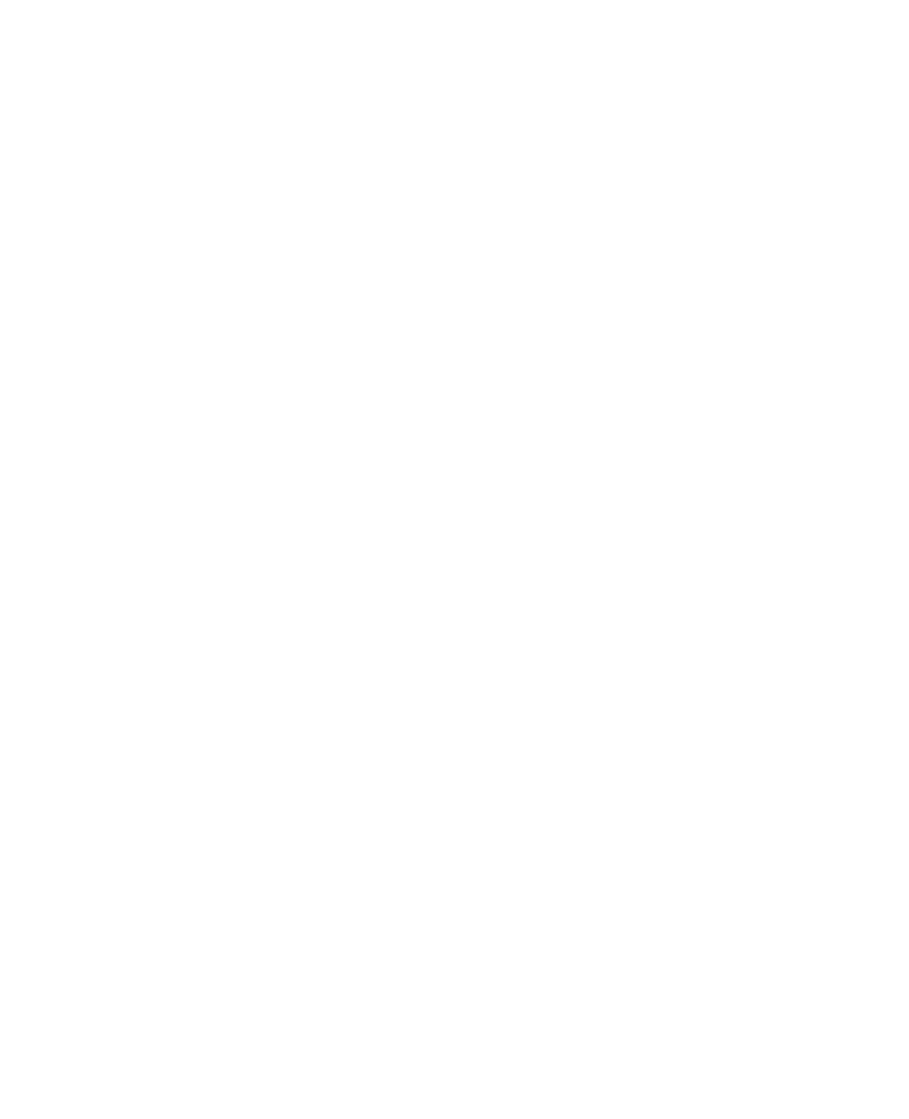
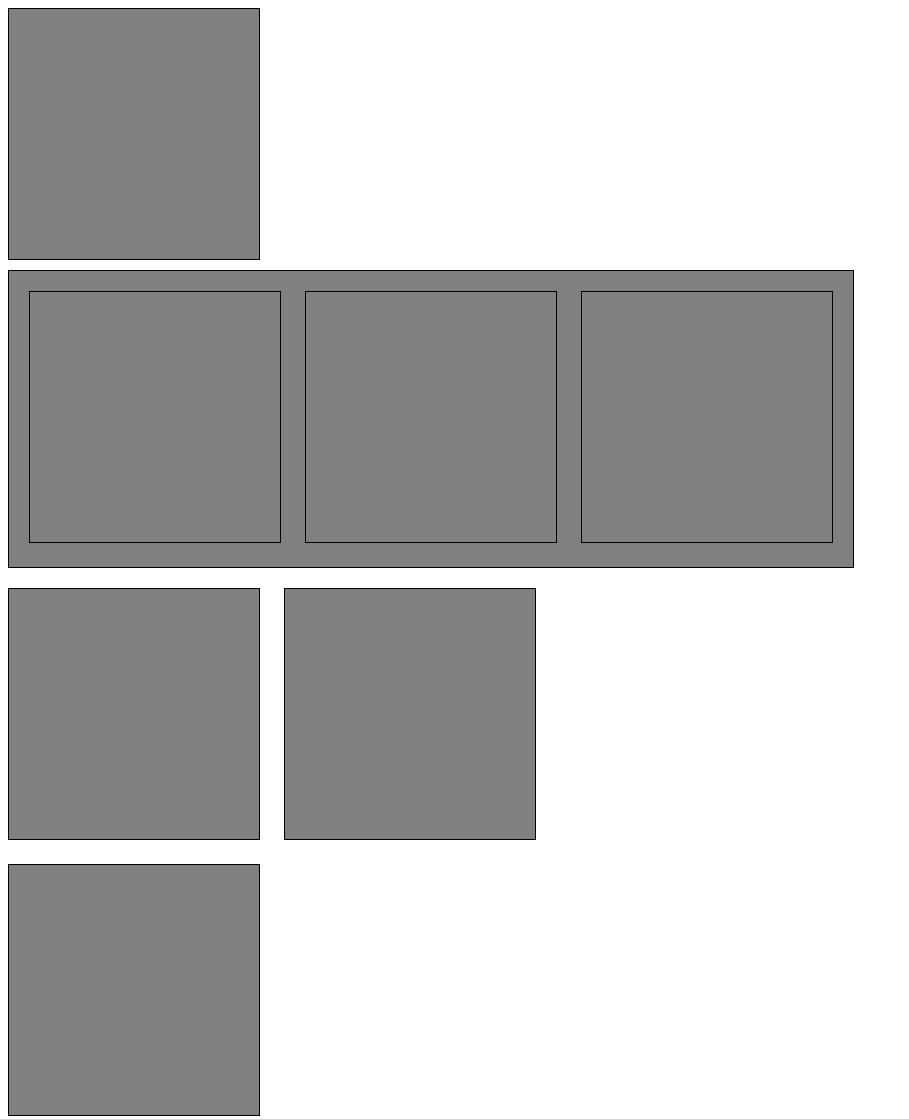
Before and after one commit to jlonuz/8-cajas, a plain HTML site: page index.html in a window 1280 px wide. Shown: the whole page, without its empty margins (0-909 px from the left). Before the commit the page ends 800 px from the top, so only its background shows below. Drawn offline with Linux system fonts and the light colour scheme.

Commit message:
cajas terminadas

```diff
--- a/css/main.css
+++ b/css/main.css
@@ -1 +1,28 @@
-/* Inserta tu CSS aqui */
+.solito	{
+	background-color: gray;
+	height: 250px;
+	width: 250px;
+	border:1px solid black;
+}
+.contenedor	{
+	padding: 10px;
+	background-color: gray;
+	border: 1px solid black;
+	margin-top: 10px;
+	display:inline-block;
+
+}
+.contenedor div 	{
+	display: inline-block;
+	margin:10px;
+}
+
+.amigos 	{
+	background-color: gray;
+	display:inline-block;
+	margin-top: 20px;
+	margin-right: 20px;
+}
+.ultimo 	{
+	margin-top: 20px;
+}
--- a/index.html
+++ b/index.html
@@ -1,9 +1,22 @@
 <!DOCTYPE html>
 <html>
 	<head>
-		<!-- Inserta tu código aqui -->
+		<meta charset="UTF-8">
+		<link rel="stylesheet" type="text/css" href="css/main.css">
+		<title>8-cajas</title>
+
 	</head>
 	<body>
-		<!-- Inserta tu código aqui -->
+		<div class="solito"></div>
+		<div class="contenedor">
+			<div class="solito"></div>
+			<div class="solito"></div>
+			<div class="solito"></div>
+		</div>
+		<div>
+			<div class="amigos solito"></div>
+			<div class="amigos solito"></div>
+		</div>
+		<div class="ultimo solito"></div>
 	</body>
 </html>
```
